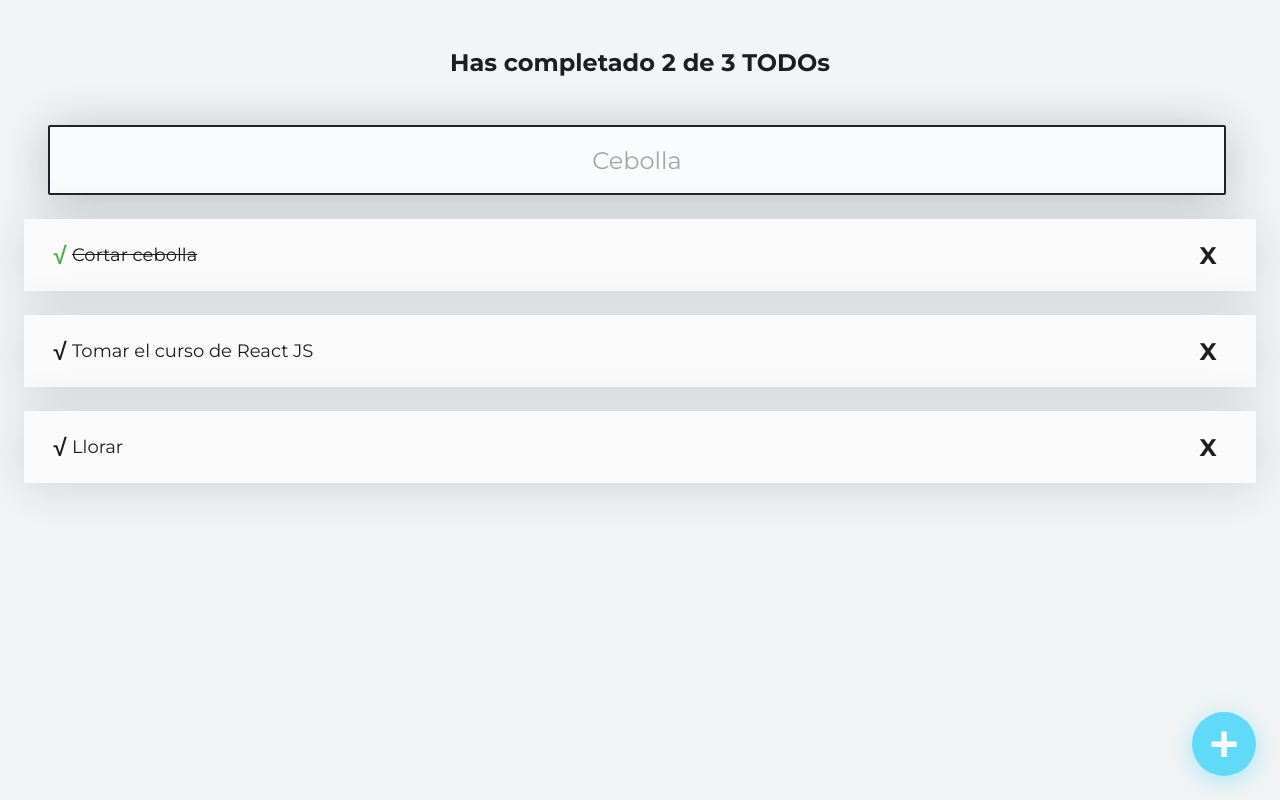
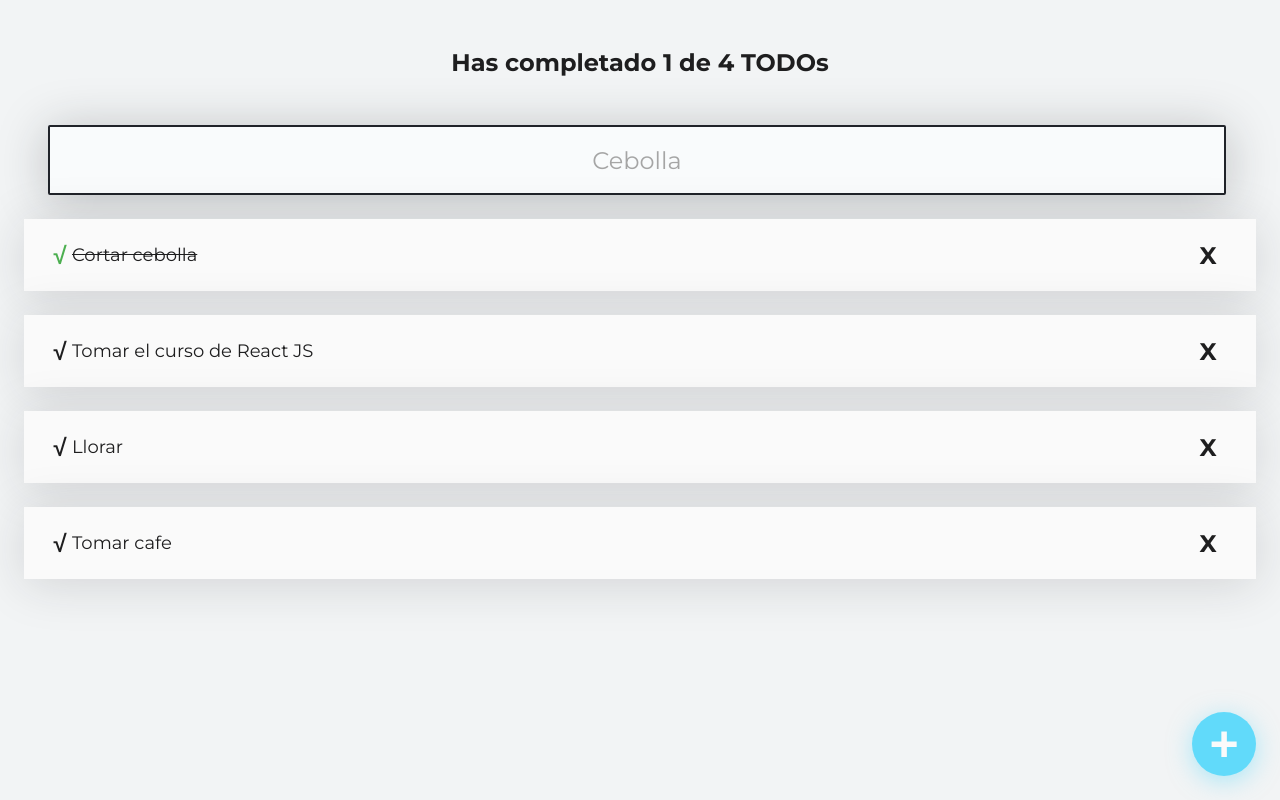
Before and after one commit to jclosadab1996/to-do-app, a React (Create React App) app: page / in a window 1280 px wide. Built offline with nearby package versions, Linux system fonts and the light colour scheme.

Commit message:
mas interacciones

```diff
--- a/src/App.js
+++ b/src/App.js
@@ -6,24 +6,65 @@
 import { TodoItem } from './TodoItem';
 // import './App.css';
 
-const todos = [
+const defaultTodos = [
   {text: 'Cortar cebolla', completed: true },
   {text: 'Tomar el curso de React JS', completed: false },
   {text: 'Llorar', completed: false },
+  {text: 'Tomar cafe', completed: false},
 ]
 
 function App() {
+  const [todos, setTodos] = React.useState(defaultTodos);
+  const [searchValue, setSearchValue] = React.useState('');
+
+  const completedTodos = todos.filter(todo => !!todo.completed).length;
+  const totalTodos = todos.length;
+
+  let searchedTodos = [];
+
+  if (!searchValue.length >= 1) {
+    searchedTodos = todos;
+  } else {
+    searchedTodos = todos.filter(todo => {
+      const todoText = todo.text.toLowerCase();
+      const searchText = searchValue.toLowerCase();
+      return todoText.includes(searchText);
+    });
+  }
+
+  const completeTodos = (text) => {
+    const todoIndex = todos.findIndex(todo => todo.text === text);
+    const newTodos = [...todos];
+    newTodos[todoIndex].completed = true;
+    setTodos(newTodos);
+  };
+
+  const deleteTodo = (text) => {
+    const todoIndex = todos.findIndex(todo => todo.text === text);
+    const newTodos = [...todos];
+    newTodos.splice(todoIndex, 1);
+    setTodos(newTodos);
+  };
+
   return (
     <React.Fragment>
-      <TodoCounter />
-      <TodoSearch />
+      <TodoCounter
+        total={totalTodos}
+        completed={completedTodos}
+      />
+      <TodoSearch
+        searchValue={searchValue}
+        setSearchValue={setSearchValue}
+      />
 
       <TodoList>
-        {todos.map(todo => (
+        {searchedTodos.map(todo => (
           <TodoItem
             key={todo.text}
             text={todo.text}
             completed = {todo.completed}
+            onComplete={() => completeTodos(todo.text)}
+            onDelete={() => deleteTodo(todo.text)}
           />
         ))}
       </TodoList>
--- a/src/TodoCounter.js
+++ b/src/TodoCounter.js
@@ -1,9 +1,9 @@
 import React from 'react';
 import './TodoCounter.css';
 
-function TodoCounter () {
+function TodoCounter ({ total, completed }) {
     return (
-        <h2 className='TodoCounter'>Has completado 2 de 3 TODOs</h2>
+        <h2 className='TodoCounter'>Has completado {completed} de {total} TODOs</h2>
     );
 }
 
--- a/src/TodoSearch.js
+++ b/src/TodoSearch.js
@@ -1,23 +1,20 @@
 import React from 'react';
 import './TodoSearch.css';
 
-function TodoSearch() {
-    const [searchValue, setSearchValue] = React.useState('');
-
+function TodoSearch({ searchValue, setSearchValue }) {
     const onSearchValueChange = (event) => {
         console.log(event.target.value);
         setSearchValue(event.target.value);
     };
 
-    return[
+    return (
         <input
-            className="TodoSearch"
-            placeholder="Cebolla"
-            value={searchValue}
-            onChange={onSearchValueChange}
-        />,
-        <p>{searchValue}</p>
-    ];
+        className="TodoSearch"
+        placeholder="Cebolla"
+        value={searchValue}
+        onChange={onSearchValueChange}
+        />
+    );
 }
 
 export { TodoSearch };
```
